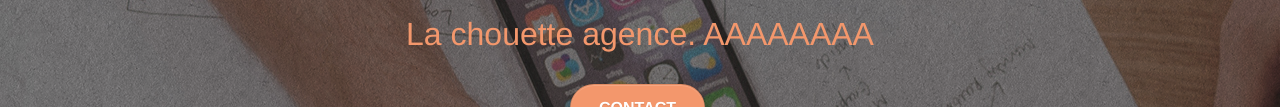
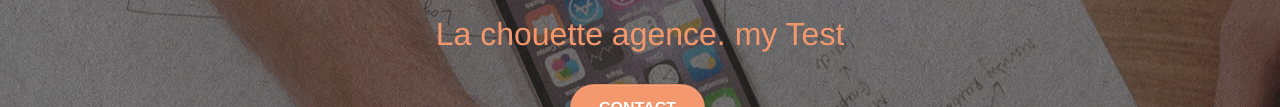
Before and after one commit to csaliou/test.github.io, a plain HTML site: page index.html in a window 1280 px wide. Shown: the part 298-405 px from the top of the page. Drawn offline with Linux system fonts and the light colour scheme.

Commit message:
test cache

```diff
--- a/index.html
+++ b/index.html
@@ -68,7 +68,7 @@
 			<div class="col-sm-12">
 				<img src="img/logo.png" class="center-block image-resize-mode" width="100" alt="La chouette agence, agence web paris, création logo paris" />
 				<h1 class="text-center hero-bloc-text tc-white ">
-					La chouette agence. AAAAAAAA
+					La chouette agence. my Test
 				</h1>
 				<div class="text-center">
 					<a href="page2.html" class="btn btn-lg btn-clean btn-rd cta-hero btn-atomic-tangerine" id="cta-hero">Contact</a>
```
Also changed, not shown: 1 other file.
